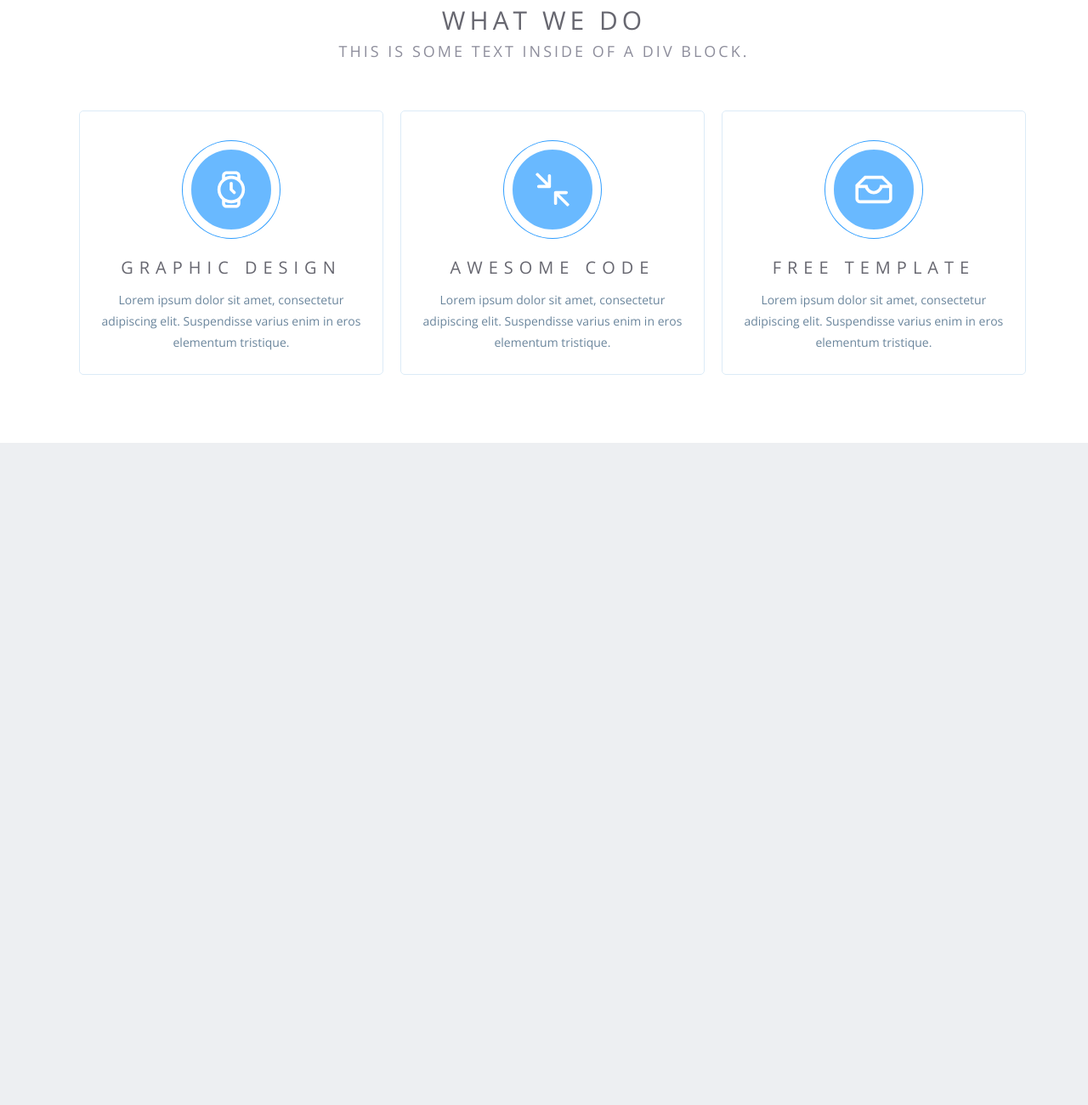
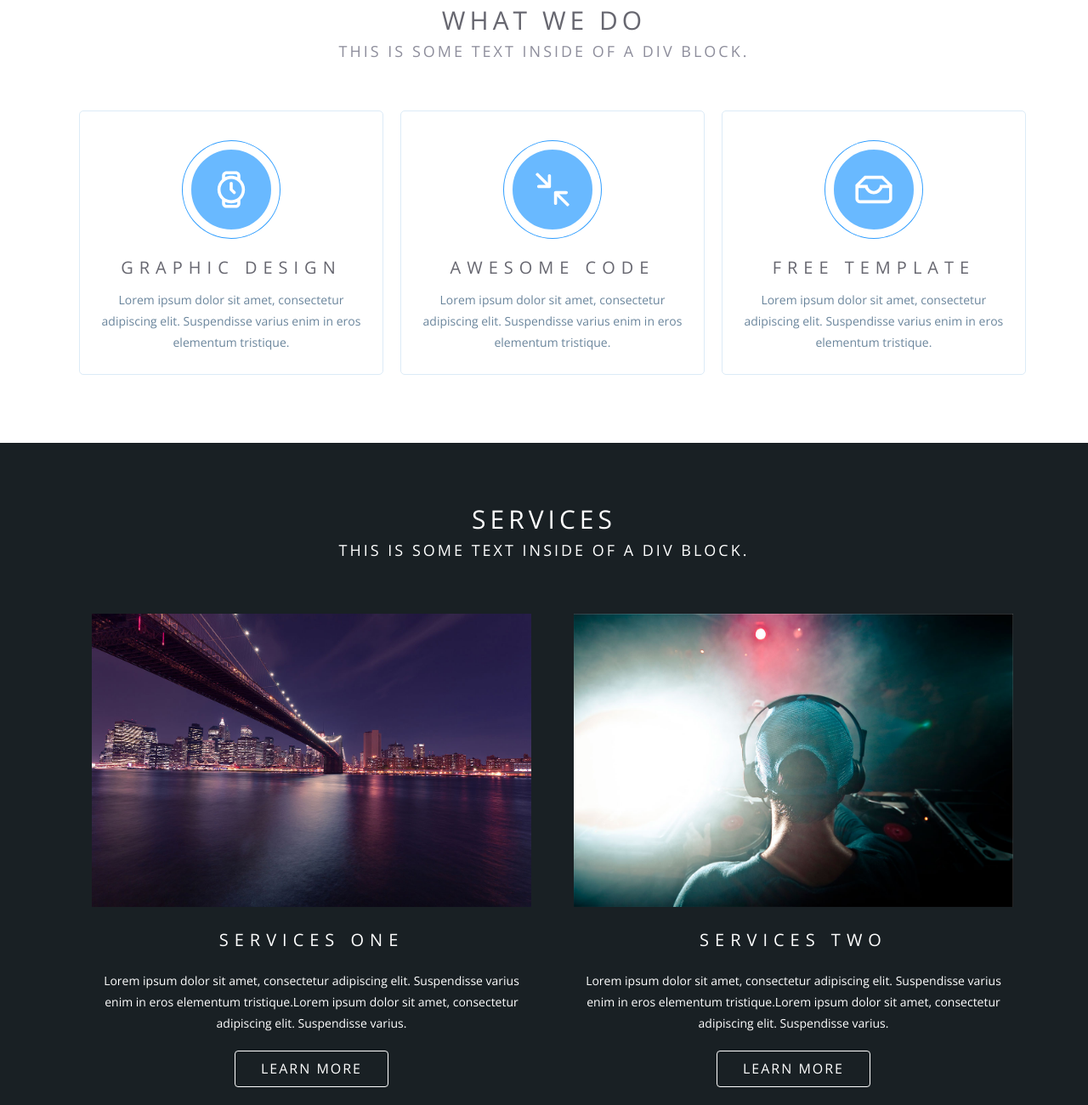
Before and after one commit to mykola-lp/velocity, a plain HTML site: page index.html in a window 1280 px wide. Shown: the part 720-2020 px from the top of the page at 85% size. Before the commit the page ends 1241 px from the top, so only its background shows below. Drawn offline with nearby package versions, Linux system fonts and the light colour scheme.

Commit message:
Add services section and do some part of code refactoring.

```diff
--- a/css/style.css
+++ b/css/style.css
@@ -32,17 +32,20 @@ img {
   height: auto;
 }
 
-.btn {
-  display: inline-block;
-  margin: 0 10px;
-  padding: 10px 30px;
-  border-radius: 4px;
-  color: #ffffff;
-  line-height: 21px;
+/* --- Typography --- */
+h3 {
+  font-size: 20px;
+  line-height: 30px;
   font-weight: 300;
-  letter-spacing: 2px;
-  text-align: center;
+  letter-spacing: 7px;
   text-transform: uppercase;
+}
+
+p {
+  margin: 10px 0;
+  font-size: 14px;
+  line-height: 25px;
+  font-weight: 300;
 }
 
 /* --- Layout. --- */
@@ -120,6 +123,72 @@ img {
   .col {
     width: 100%;
   }
+}
+
+/* --- Inner container. --- */
+.wrapper {
+  padding: 15px;
+  border: 1px solid #dcebf7;
+  border-radius: 5px;
+  background-color: #ffffff;
+}
+
+/* --- General button. --- */
+.btn {
+  display: inline-block;
+  margin: 0 10px;
+  padding: 10px 30px;
+  border-radius: 4px;
+  color: #ffffff;
+  line-height: 21px;
+  font-weight: 300;
+  letter-spacing: 2px;
+  text-align: center;
+  text-transform: uppercase;
+}
+
+/* --- Sign Up button. --- */
+.btn-sign-up {
+  padding: 12px 30px;
+  background-color: #69b9ff;
+  transition: background-color 300ms ease;
+}
+
+.btn-sign-up:hover {
+  background-color: #2e9dff;
+}
+
+/* --- Learn More button. --- */
+.btn-learn-more {
+  border: 1px solid #ffffff;
+  transition: background-color 300ms ease,
+              border 300ms ease,
+              color 300ms ease;
+}
+
+.btn-learn-more:hover {
+  border-color: #2e9dff;
+  color: #2e9dff;
+}
+
+/* --- General titles. --- */
+.heading,
+.subheading {
+  font-weight: 300;
+  text-align: center;
+  text-transform: uppercase;
+}
+
+.heading {
+  margin-top: 0;
+  margin-bottom: 16px;
+  font-size: 30px;
+  letter-spacing: 5px;
+}
+
+.subheading {
+  font-size: 18px;
+  letter-spacing: 3px;
 }
 
 /*==============================================================
@@ -278,7 +347,6 @@ img {
   color: #ffffff;
   font-size: 60px;
   line-height: 60px;
-  font-weight: 300;
   letter-spacing: 4px;
   text-transform: uppercase;
 }
@@ -288,31 +356,6 @@ img {
   color: #2e9dff;
   font-size: 25px;
   line-height: 25px;
-  font-weight: 300;
-  letter-spacing: 3px;
-  text-transform: uppercase;
-}
-
-.banner .btn-sign-up {
-  padding: 12px 30px;
-  background-color: #69b9ff;
-  transition: background-color 300ms ease;
-}
-
-.banner .btn-sign-up:hover {
-  background-color: #2e9dff;
-}
-
-.banner .btn-learn-more {
-  border: 1px solid #ffffff;
-  transition: background-color 300ms ease,
-              border 300ms ease,
-              color 300ms ease;
-}
-
-.banner .btn-learn-more:hover {
-  border-color: #2e9dff;
-  color: #2e9dff;
 }
 
 /*==============================================================
@@ -324,49 +367,16 @@ img {
   text-align: center;
 }
 
-.offer .title-group {
+.offer .heading {
+  color: #676770;
+}
+
+.offer .subheading {
+  color: #8e8e9c;
   margin-bottom: 60px;
 }
 
-.title-group .heading,
-.title-group .subheading {
-  font-weight: 300;
-  text-align: center;
-  text-transform: uppercase;
-}
-
-.title-group .heading {
-  margin-top: 0;
-  margin-bottom: 16px;
-  color: #676770;
-  font-size: 30px;
-  text-align: center;
-  letter-spacing: 5px;
-}
-
-.title-group .subheading {
-  color: #8e8e9c;
-  font-size: 18px;
-  letter-spacing: 3px;
-}
-
-.offer .white-box {
-  padding: 15px;
-  border: 1px solid #dcebf7;
-  border-radius: 5px;
-  background-color: #ffffff;
-  text-align: center;
-  opacity: 1;
-  transform: translate3d(0px, 0px, 0px)
-             scale3d(1, 1, 1)
-             rotateX(0deg)
-             rotateY(0deg)
-             rotateZ(0deg)
-             skew(0deg, 0deg);
-  transform-style: preserve-3d;
-}
-
-.white-box img {
+.offer .wrapper img {
   display: block;
   width: 35%;
   margin: 20px auto;
@@ -377,18 +387,44 @@ img {
   box-shadow: 0 0 0 1px #2e9dff;
 }
 
-.white-box h3 {
+.offer .wrapper h3 {
   color: #676770;
-  font-size: 20px;
-  line-height: 30px;
-  font-weight: 300;
-  letter-spacing: 7px;
-  text-transform: uppercase;
 }
 
-.white-box p {
-  margin: 10px 0;
-  font-size: 14px;
-  line-height: 25px;
-  font-weight: 300;
+/*==============================================================
+  # Services section.
+==============================================================*/
+.service {
+  padding: 80px 10px;
+  background-color: #192024;
+  text-align: center;
 }
+
+.service .heading,
+.service .subheading {
+  color: #ffffff;
+}
+
+.service .subheading {
+  margin-bottom: 50px;
+}
+
+.service .wrapper {
+  border-style: none;
+  background-color: transparent;
+}
+
+.service .wrapper img {
+  margin-bottom: 20px;
+}
+
+.service .wrapper h3 {
+  margin-top: 0;
+  margin-bottom: 20px;
+  color: #ffffff;
+}
+
+.service .wrapper p {
+  margin-bottom: 20px;
+  color: #ffffff;
+}
--- a/index.html
+++ b/index.html
@@ -71,27 +71,27 @@
       <!-- What We Do BEGIN -->
       <section class="offer" role="region" aria-label="What We Do section">
         <div class="container">
-          <div class="title-group" role="group" aria-label="Section title and description">
-            <h2 class="heading" aria-label="What we do heading">What we do</h2>
-            <div class="subheading" role="heading" aria-label="This is some text inside of a div block subheading">This is some text inside of a div block.</div>
+          <h2 class="heading" aria-label="What we do heading">What we do</h2>
+          <div class="subheading" role="heading" aria-label="This is some text inside of a div block subheading">
+            This is some text inside of a div block.
           </div>
           <div class="row">
             <div class="col col-4">
-              <div class="white-box" role="article" aria-label="Service details: Graphic Design">
+              <div class="wrapper" role="article" aria-label="Service details: Graphic Design">
                 <img src="img/icon/clock.svg" alt="Icon Clock" aria-label="Clock icon">
                 <h3>Graphic Design</h3>
                 <p>Lorem ipsum dolor sit amet, consectetur adipiscing elit. Suspendisse varius enim in eros elementum tristique.</p>
               </div>
             </div>
             <div class="col col-4">
-              <div class="white-box" role="article" aria-label="Service details: Awesome code">
+              <div class="wrapper" role="article" aria-label="Service details: Awesome code">
                 <img src="img/icon/arrows.svg" alt="Icon Arrows" aria-label="Icon Arrows">
                 <h3>Awesome code</h3>
                 <p>Lorem ipsum dolor sit amet, consectetur adipiscing elit. Suspendisse varius enim in eros elementum tristique.</p>
               </div>
             </div>
             <div class="col col-4">
-              <div class="white-box" role="article" aria-label="Service details: Free template">
+              <div class="wrapper" role="article" aria-label="Service details: Free template">
                 <img src="img/icon/letter.svg" alt="Icon Letter" aria-label="Icon Letter">
                 <h3>Free template</h3>
                 <p>Lorem ipsum dolor sit amet, consectetur adipiscing elit. Suspendisse varius enim in eros elementum tristique.</p>
@@ -101,6 +101,35 @@
         </div>
       </section>
       <!-- What We Do END -->
+
+      <!-- Services BEGIN -->
+      <section class="service" role="region" aria-label="Services section">
+        <div class="container">
+          <h2 class="heading" aria-label="Services heading">Services</h2>
+          <div class="subheading" role="heading" aria-label="This is some text inside of a div block. subheading">
+              This is some text inside of a div block.
+          </div>
+          <div class="row">
+            <div class="col col-6">
+              <div class="wrapper" role="article" aria-label="Service details: SERVICES one">
+                <img src="img/service-1.jpg" alt="Service image one" aria-label="Service image one">
+                <h3>SERVICES one</h3>
+                <p>Lorem ipsum dolor sit amet, consectetur adipiscing elit. Suspendisse varius enim in eros elementum tristique.Lorem ipsum dolor sit amet, consectetur adipiscing elit. Suspendisse varius.</p>
+                <a href="#" class="btn btn-learn-more" aria-label="Learn more about SERVICES one">Learn more</a>
+              </div>
+            </div>
+            <div class="col col-6">
+              <div class="wrapper">
+                <img src="img/service-2.jpg" alt="Service image two" aria-label="Service image two">
+                <h3>SERVICES two</h3>
+                <p>Lorem ipsum dolor sit amet, consectetur adipiscing elit. Suspendisse varius enim in eros elementum tristique.Lorem ipsum dolor sit amet, consectetur adipiscing elit. Suspendisse varius.</p>
+                <a href="#" class="btn btn-learn-more" aria-label="Learn more about SERVICES two">Learn more</a>
+              </div>
+            </div>
+          </div>
+        </div>
+      </section>
+      <!-- Services END -->
     </main>
 
     <!-- JAVASCRIPT FILES. -->
```
Also changed, not shown: img/service-1.jpg (added), img/service-2.jpg (added).
